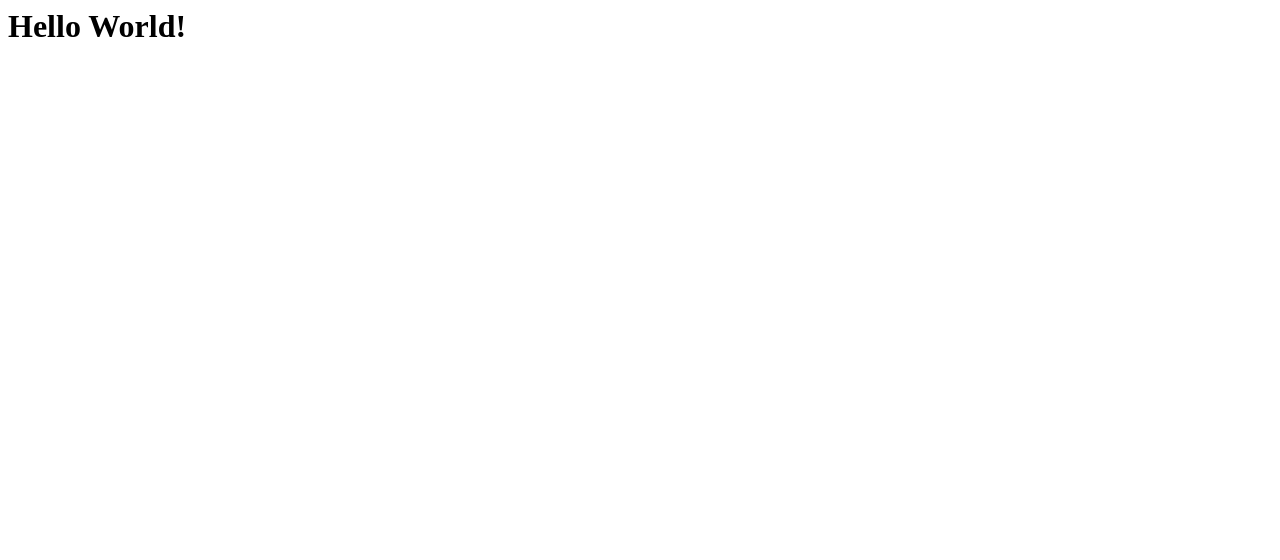
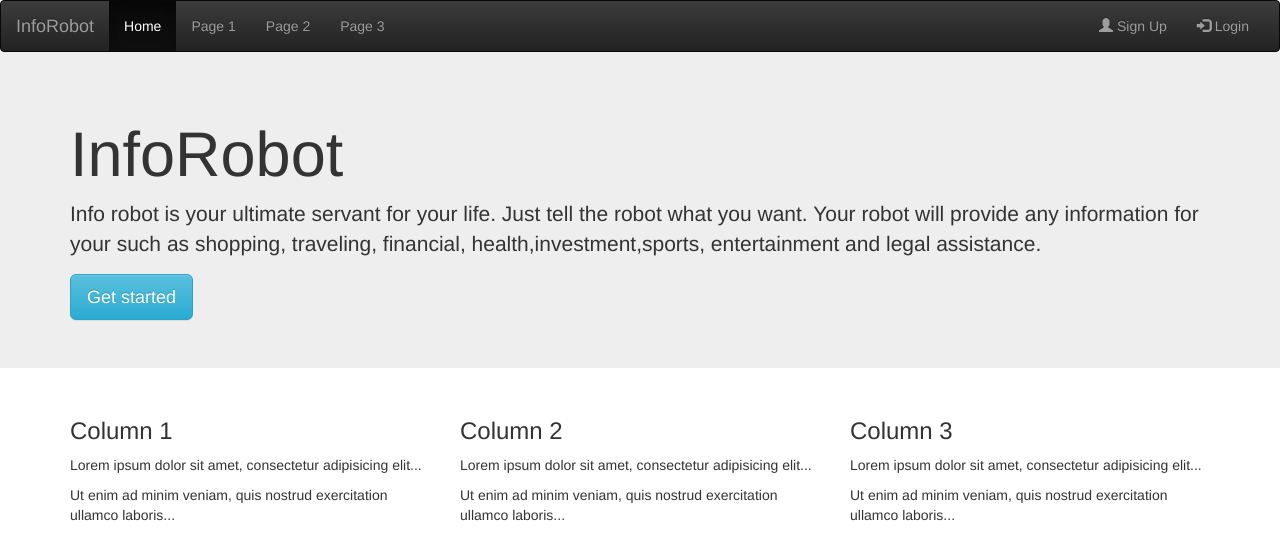
Before and after one commit to Sys-Lab/InfoRobot_teamA, a Flask app: page / in a window 1280 px wide. Before the commit the part shown is almost empty. Shown: the top 560 px of the page. Run offline with Flask 2, Linux system fonts and the light colour scheme; some libraries are stand-ins or nearby versions.

Commit message:
Create a helloworld homepage for testing

```diff
--- a/InfoRobot/templates/hello.html
+++ b/InfoRobot/templates/hello.html
@@ -1 +1,69 @@
-<script src="static/js/hello.js"></script>
+<!-- Latest compiled and minified CSS -->
+<link rel="stylesheet" href="https://maxcdn.bootstrapcdn.com/bootstrap/3.3.4/css/bootstrap.min.css">
+
+<!-- Optional theme -->
+<link rel="stylesheet" href="https://maxcdn.bootstrapcdn.com/bootstrap/3.3.4/css/bootstrap-theme.min.css">
+
+<!-- Latest compiled and minified JavaScript -->
+<script src="http://code.jquery.com/jquery-2.1.3.min.js"></script>
+<script src="https://maxcdn.bootstrapcdn.com/bootstrap/3.3.4/js/bootstrap.min.js"></script>
+
+
+<nav class="navbar navbar-inverse">
+	<div class="container-fluid">
+		<div class="navbar-header">
+			<button type="button" class="navbar-toggle" data-toggle="collapse" data-target="#myNavbar">
+				<span class="icon-bar"></span>
+				<span class="icon-bar"></span>
+				<span class="icon-bar"></span>
+			</button>
+			<a class="navbar-brand" href="#">InfoRobot</a>
+		</div>
+		<div class="collapse navbar-collapse" id="myNavbar">
+			<ul class="nav navbar-nav">
+				<li class="active"><a href="#">Home</a></li>
+				<li><a href="#">Page 1</a></li>
+				<li><a href="#">Page 2</a></li>
+				<li><a href="#">Page 3</a></li>
+			</ul>
+			<ul class="nav navbar-nav navbar-right">
+				<li><a href="#"><span class="glyphicon glyphicon-user"></span> Sign Up</a></li>
+	        	<li><a href="#"><span class="glyphicon glyphicon-log-in"></span> Login</a></li>
+			</ul>
+		</div>
+	</div>
+</nav>
+
+
+
+<div class="jumbotron" style="margin-top:-20px;">
+	<div class="container" style="margin-left:auto;margin-right:auto;">
+		<h1>InfoRobot</h1>
+		<p> Info robot is your ultimate servant for your life.
+		Just tell the robot what you want. Your robot will provide any information for your such as shopping, traveling, financial, health,investment,sports, entertainment and legal assistance.</p>
+		<a href="#" class="btn btn-info btn-lg">Get started</a>
+
+	</div>
+</div>
+
+<div class="container">
+    <div class="row">
+    <div class="col-sm-4">
+      <h3>Column 1</h3>
+      <p>Lorem ipsum dolor sit amet, consectetur adipisicing elit...</p>
+      <p>Ut enim ad minim veniam, quis nostrud exercitation ullamco laboris...</p>
+    </div>
+    <div class="col-sm-4">
+      <h3>Column 2</h3>
+      <p>Lorem ipsum dolor sit amet, consectetur adipisicing elit...</p>
+      <p>Ut enim ad minim veniam, quis nostrud exercitation ullamco laboris...</p>
+    </div>
+    <div class="col-sm-4">
+      <h3>Column 3</h3>
+      <p>Lorem ipsum dolor sit amet, consectetur adipisicing elit...</p>
+      <p>Ut enim ad minim veniam, quis nostrud exercitation ullamco laboris...</p>
+    </div>
+  </div>
+</div>
+
+</body>
```
